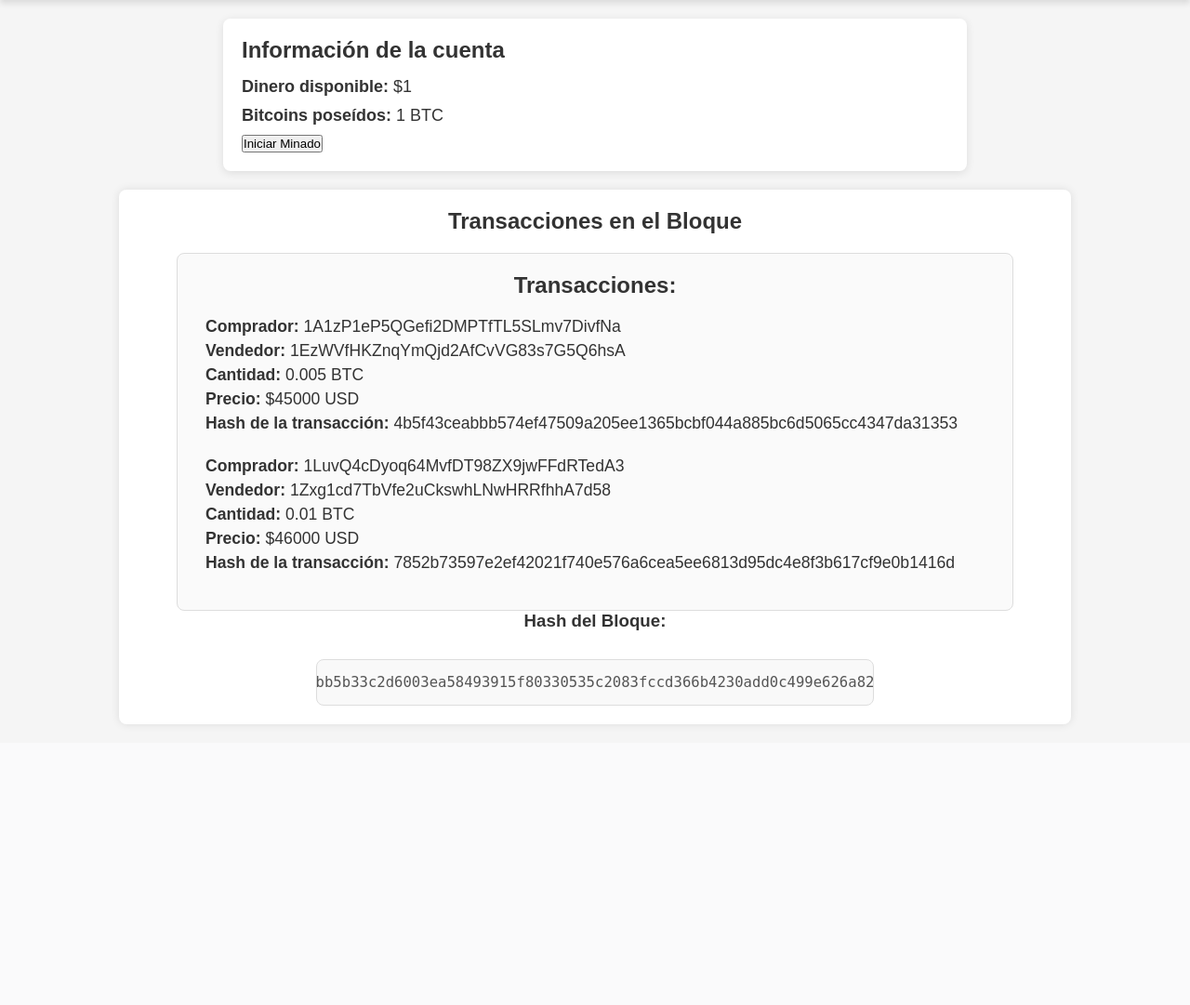
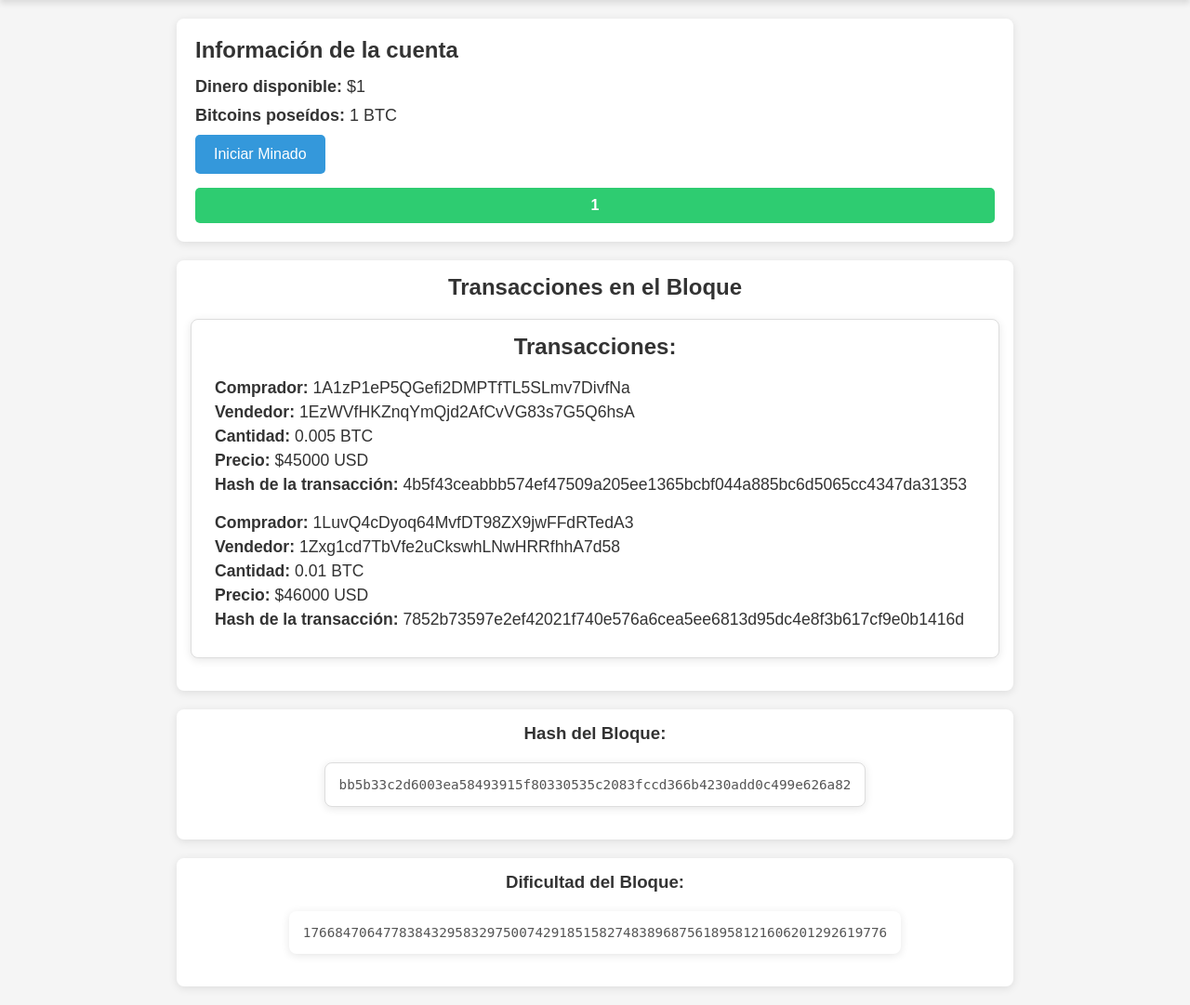
Before and after one commit to alvaroChico2408/cripto_ejemplo, a Flask app: page /minar in a window 1280 px wide. Shown: the part 71-1152 px from the top of the page at 93% size. Before the commit the page ends 853 px from the top, so only its background shows below. Run offline with Flask 3, Linux system fonts and the light colour scheme; the visitor is signed in with stand-in values (Sample User, id 1).

Commit message:
[WIP] funcionalidad minado casi completa (falta sumar los bitcoins)

```diff
--- a/app.py
+++ b/app.py
@@ -1,6 +1,7 @@
 from flask import Flask, render_template, request, session, redirect, url_for, flash
 import random
 import hashlib
+import time  # Para medir el tiempo de minado
 
 app = Flask(__name__)
 app.secret_key = 'mi_clave_secreta'  # Necesario para usar sesiones
@@ -91,40 +92,73 @@
         tiempos=tiempos,
         mensaje=mensaje  # Pasar el mensaje al template
     )
+import time  # Para medir el tiempo de minado
 
 @app.route('/minar', methods=['GET', 'POST'])
 def minar():
     # Obtener dinero y bitcoins desde la sesión
-    dinero = session.get('dinero', 100.0)  # Valor predeterminado en caso de que no exista
-    bitcoins = session.get('bitcoins', 0.0)  # Valor predeterminado en caso de que no exista
+    dinero = session.get('dinero', 100.0)  # Valor predeterminado
+    bitcoins = session.get('bitcoins', 0.0)  # Valor predeterminado
 
-    # Simulamos el bloque con 2 transacciones más profesionales
+    # Simulamos el bloque con 2 transacciones
     transacciones = [
         {
-            "comprador": "1A1zP1eP5QGefi2DMPTfTL5SLmv7DivfNa",  # Wallet del comprador
-            "vendedor": "1EzWVfHKZnqYmQjd2AfCvVG83s7G5Q6hsA",  # Wallet del vendedor
-            "cantidad": 0.005,  # Cantidad de Bitcoin
-            "precio": 45000,  # Precio del Bitcoin en USD
+            "comprador": "1A1zP1eP5QGefi2DMPTfTL5SLmv7DivfNa",
+            "vendedor": "1EzWVfHKZnqYmQjd2AfCvVG83s7G5Q6hsA",
+            "cantidad": 0.005,
+            "precio": 45000,
             "hash": hashlib.sha256("Compra de 0.005 BTC a $45000".encode()).hexdigest()
         },
         {
-            "comprador": "1LuvQ4cDyoq64MvfDT98ZX9jwFFdRTedA3",  # Wallet del comprador
-            "vendedor": "1Zxg1cd7TbVfe2uCkswhLNwHRRfhhA7d58",  # Wallet del vendedor
-            "cantidad": 0.010,  # Cantidad de Bitcoin
-            "precio": 46000,  # Precio del Bitcoin en USD
+            "comprador": "1LuvQ4cDyoq64MvfDT98ZX9jwFFdRTedA3",
+            "vendedor": "1Zxg1cd7TbVfe2uCkswhLNwHRRfhhA7d58",
+            "cantidad": 0.010,
+            "precio": 46000,
             "hash": hashlib.sha256("Compra de 0.010 BTC a $46000".encode()).hexdigest()
         }
     ]
 
     # Simulamos el bloque como la concatenación de las transacciones
     bloque_data = ''.join([f"{tx['comprador']} {tx['vendedor']} {tx['cantidad']} BTC {tx['precio']} USD" for tx in transacciones])
+
+    # Dificultad del bloque (valor objetivo)
+    dificultad = 2**240  # Target para el hash válido (muy sencillo)
+    bloque_data = ''.join([f"{tx['comprador']} {tx['vendedor']} {tx['cantidad']} BTC {tx['precio']} USD" for tx in transacciones])
     hash_bloque = hashlib.sha256(bloque_data.encode()).hexdigest()  # Hash del bloque
+    intentos = 0
 
-    # Pasar los datos de la cuenta (dinero y bitcoins) a la plantilla junto con el resto
+    # Solo ejecutar el minado si el usuario pulsa el botón
+    if request.method == 'POST' and 'iniciar_minado' in request.form:
+        nonce = 0  # Inicializar el nonce
+        intentos = 0
+        inicio = time.time()  # Iniciar medición del tiempo
+
+        # Intentar encontrar un hash válido
+        while True:
+            intentos += 1
+            datos_a_hashear = f"{bloque_data}{nonce}"  # Añadimos el nonce al bloque
+            hash_bloque = hashlib.sha256(datos_a_hashear.encode()).hexdigest()  # Calculamos el hash
+            if int(hash_bloque, 16) <= dificultad:  # Convertimos el hash a entero y lo comparamos con la dificultad
+                break  # Hash válido encontrado
+            nonce += 1  # Incrementamos el nonce para el siguiente intento
+
+        fin = time.time()  # Terminar medición del tiempo
+        tiempo_minado = round(fin - inicio, 2)  # Tiempo en segundos
+
+        # Mensaje para el frontend
+        session['mensaje_minado'] = f"¡Bloque minado con éxito en {intentos} intentos y {tiempo_minado} segundos!"
+
+    # Obtener el mensaje de la sesión (si lo hay)
+    mensaje_minado = session.pop('mensaje_minado', None)
+
+    # Pasar todos los datos al template
     return render_template(
         'minar.html',
         transacciones=transacciones,
         hash_bloque=hash_bloque,
+        dificultad=dificultad,
+        intentos=intentos,
+        mensaje_minado=mensaje_minado,
         dinero=dinero,
         bitcoins=bitcoins
     )
--- a/static/css/style_minar.css
+++ b/static/css/style_minar.css
@@ -37,7 +37,7 @@
 
 /* Información de la cuenta */
 .info-cuenta {
-    max-width: 800px;
+    max-width: 900px;
     margin: 20px auto;
     background-color: #fff;
     padding: 20px;
@@ -137,3 +137,67 @@
 .transaccion p, .hash-bloque p {
     word-wrap: break-word;  /* Asegura que el texto largo se ajuste dentro del recuadro */
 }
+
+/* Recuadro genérico */
+.minado, .cuadro-transacciones, .hash-bloque, .dificultad-bloque {
+    max-width: 900px; /* Más estrecho que el diseño original */
+    margin: 20px auto; /* Centrado horizontalmente */
+    padding: 15px; /* Espaciado interno */
+    background-color: #fff; /* Fondo blanco */
+    border-radius: 8px; /* Bordes redondeados */
+    box-shadow: 0 2px 10px rgba(0, 0, 0, 0.1); /* Sombra para destacar */
+}
+
+/* Transacciones */
+.transaccion {
+    margin-bottom: 10px; /* Espaciado entre transacciones */
+    text-align: left; /* Alineación del texto */
+    width: 100%;
+    font-size: 1em; /* Tamaño de fuente moderado */
+}
+
+/* Estilo para el hash y la dificultad */
+.hash-bloque, .dificultad-bloque {
+    font-family: monospace; /* Fuente para mostrar hash */
+    font-size: 1.1em; /* Tamaño de fuente ajustado */
+    color: #555; /* Color más suave */
+    word-wrap: break-word; /* Ajustar texto largo */
+    text-align: center; /* Centrar contenido */
+}
+
+/* Estilo para botones del formulario */
+form button {
+    background-color: #3498db; /* Color de fondo */
+    color: #fff; /* Texto blanco */
+    border: none;
+    padding: 12px 20px; /* Tamaño consistente */
+    font-size: 16px; /* Tamaño del texto */
+    border-radius: 5px; /* Bordes redondeados */
+    cursor: pointer;
+    transition: background-color 0.3s, transform 0.2s ease; /* Animaciones suaves */
+}
+
+form button:hover {
+    background-color: #2980b9; /* Color más oscuro al pasar el mouse */
+    transform: scale(1.05); /* Efecto de ampliación */
+}
+
+
+/* Estilo para los mensajes */
+.mensaje {
+    margin-top: 15px;
+    font-weight: bold;
+    padding: 10px;
+    border-radius: 5px;
+    text-align: center;
+}
+
+.mensaje.exito {
+    background-color: #2ecc71; /* Verde para éxito */
+    color: white;
+}
+
+.mensaje.error {
+    background-color: #e74c3c; /* Rojo para errores */
+    color: white;
+}
--- a/templates/minar.html
+++ b/templates/minar.html
@@ -22,6 +22,12 @@
         <form method="POST">
             <button type="submit" name="iniciar_minado" class="btn btn-primary">Iniciar Minado</button>
         </form>
+         <!-- Mostrar el mensaje de éxito después de minar -->
+        {% if mensaje_minado %}
+        <div class="mensaje exito">
+            {{ mensaje_minado }}
+        </div>
+        {% endif %}
     </div>
 
     <!-- Simulación de minado y transacciones -->
@@ -39,11 +45,18 @@
             </div>
             {% endfor %}
         </div>
-
+    </div>
+    <div class="minado">
         <h3>Hash del Bloque:</h3>
-        <div class="hash-bloque">
-            <p>{{ hash_bloque }}</p>
-        </div>
+    <div class="hash-bloque">
+        <p>{{ hash_bloque }}</p>
+    </div>
+    </div>
+    <div class="minado">
+        <h3>Dificultad del Bloque:</h3>
+    <div class="dificultad-bloque">
+        <p>{{ dificultad }}</p>
+    </div>
     </div>
 </body>
 </html>
```
